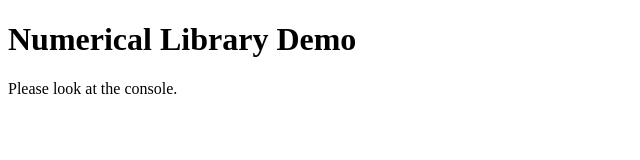
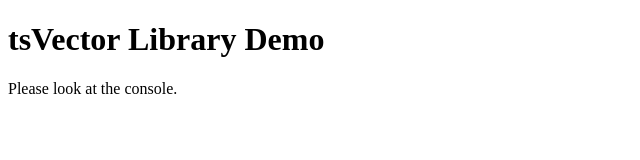
Before and after one commit to AaronWatters/tsVector, a website built with Vite: page html/index.html in a window 1280 px wide. Shown: the whole page, without its empty margins (0-640 px from the left). Built offline with nearby package versions, Linux system fonts and the light colour scheme.

Commit message:
fix naming

```diff
--- a/html/index.html
+++ b/html/index.html
@@ -4,10 +4,10 @@
 <head>
   <meta charset="UTF-8">
   <meta name="viewport" content="width=device-width, initial-scale=1.0">
-  <title>Numerical Library Demo</title>
+  <title>tsVector Library Demo</title>
 </head>
 <body>
-<h1>Numerical Library Demo</h1>
+<h1>tsVector Library Demo</h1>
 
 <p>Please look at the console.</p>
 <script type="module">
```
